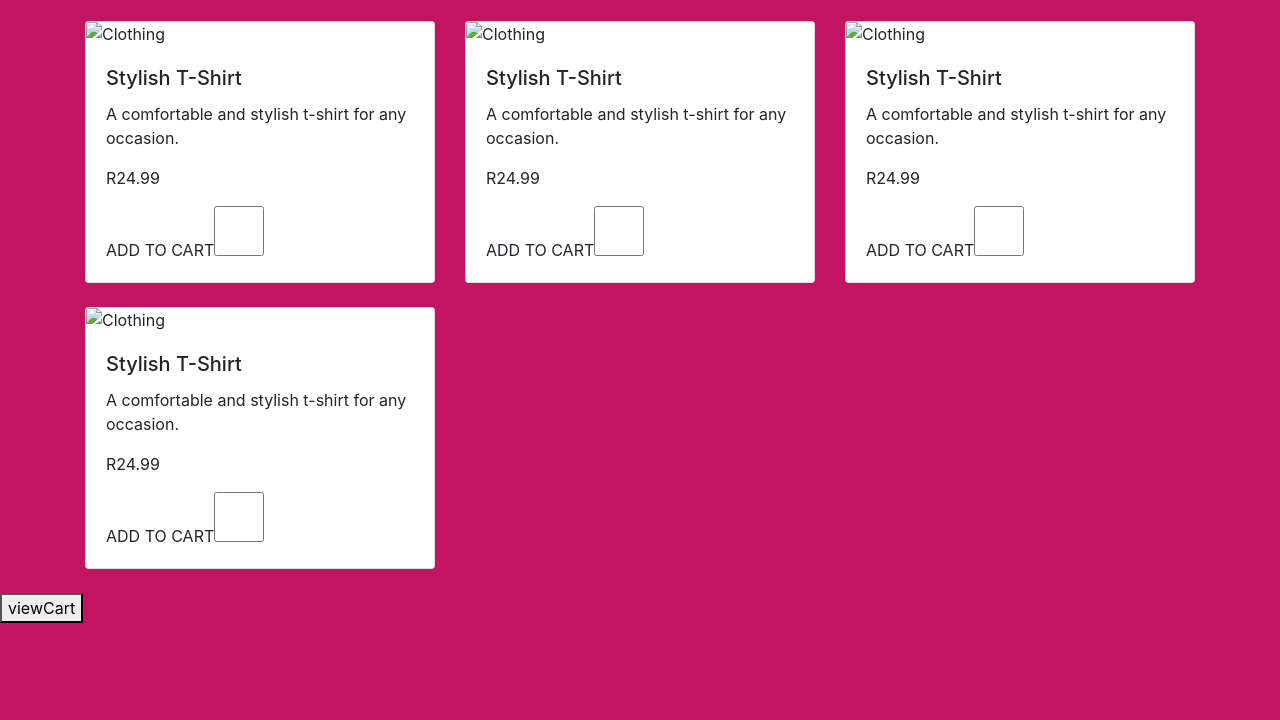
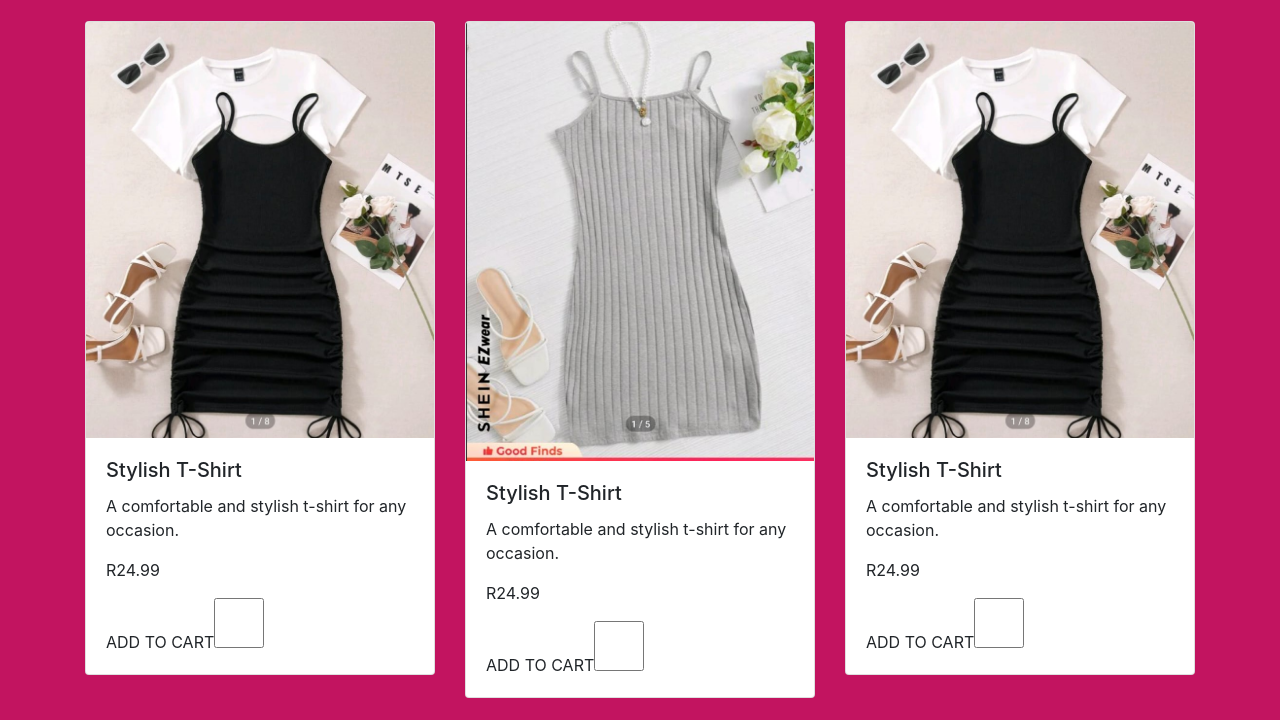
Before and after one commit to kksambo/chedza, a plain HTML site: page index.html in a window 1280 px wide. Shown: the part 75-795 px from the top of the page. Drawn offline with nearby package versions, Linux system fonts and the light colour scheme.

Commit message:
Update index.html

```diff
--- a/index.html
+++ b/index.html
@@ -37,7 +37,7 @@
 
 <script>
   // Replace 'path/to/your/images/folder' with the actual path to your images folder
-  const imagePath = 'kk';
+  const imagePath = 'kk/';
 
   // Replace 'jpg' with the file extension of your images
   const imageFiles = ['-one.jpeg', 'two.png','-one.jpeg', 'two.png']; // Add more images as needed
```
